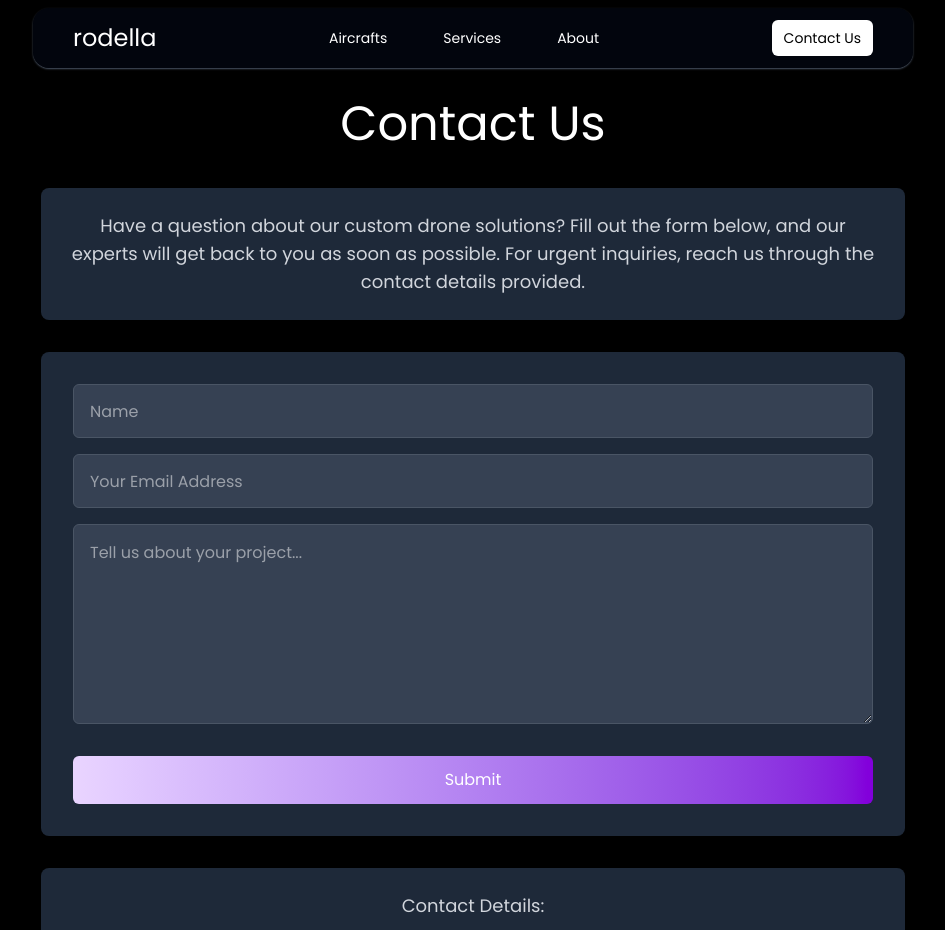
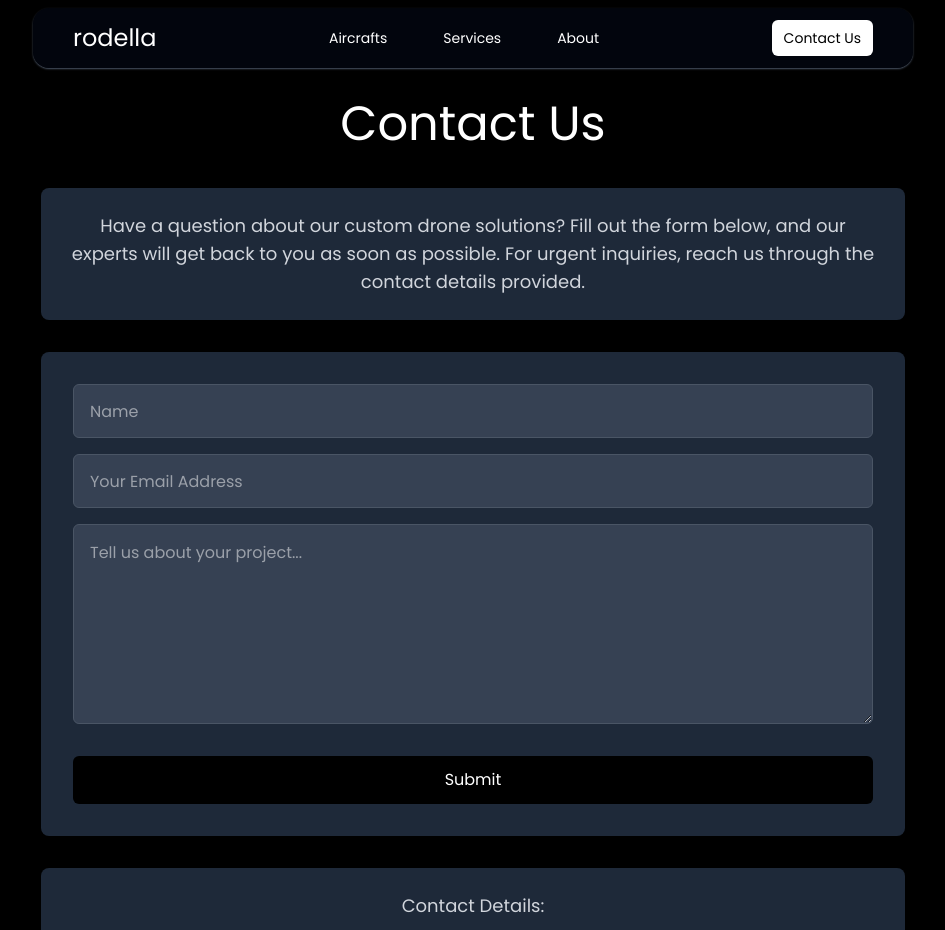
Before and after one commit to Devmangrani/JobSewa, a React (Vite) app in the folder rodella-website/: page /contact in a window 1280 px wide. Shown: the top 930 px of the page, without its empty margins (167-1112 px from the left). Built offline with nearby package versions, Linux system fonts and the light colour scheme.

Commit message:
changed the theme

```diff
--- a/rodella-website/src/pages/ContactUs.jsx
+++ b/rodella-website/src/pages/ContactUs.jsx
@@ -83,7 +83,7 @@ const ContactUs = () => {
               />
               <motion.button
                 type="submit"
-                className=" bg-gradient-to-r from-purple-200 to-purple-700 text-white py-2 rounded-md mt-4 w-full"
+                className=" bg-black text-white py-2 rounded-md mt-4 w-full"
                 style={{ height: "48px" }}
               >
                 Submit
```
